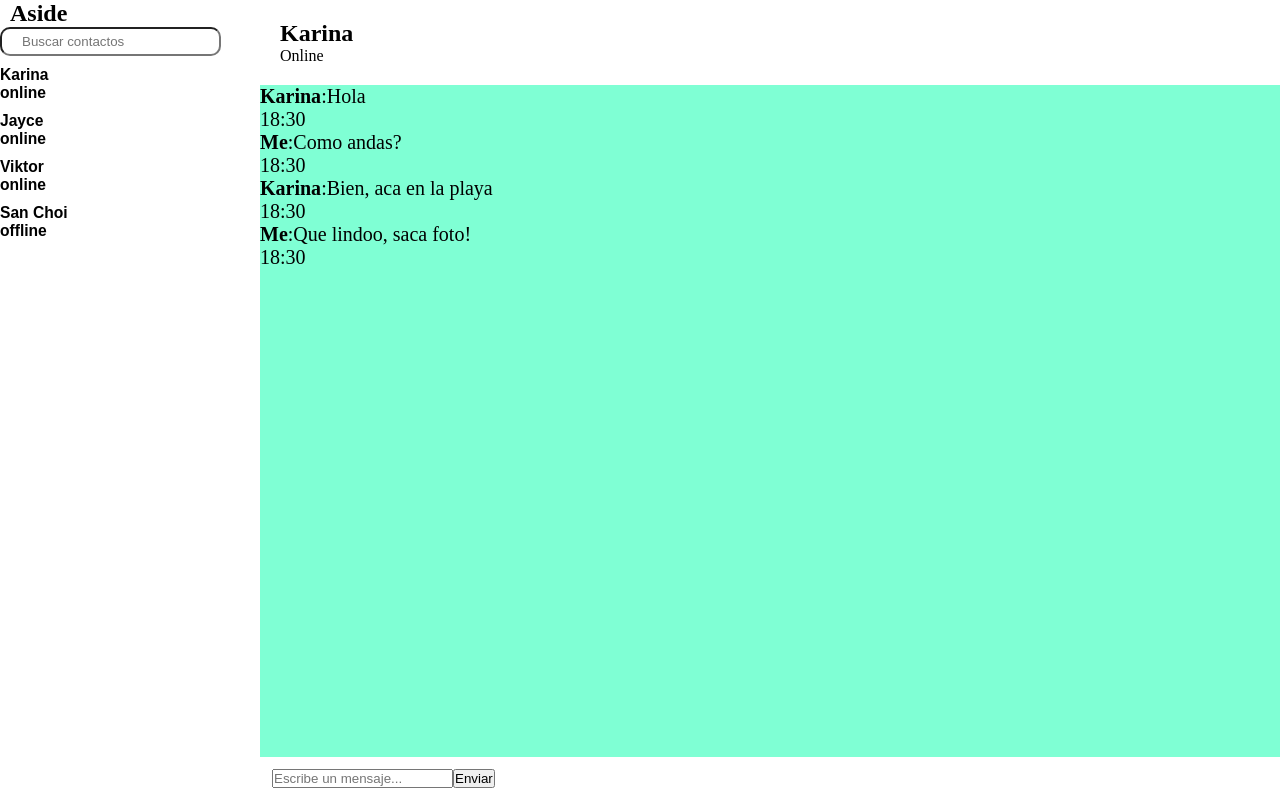
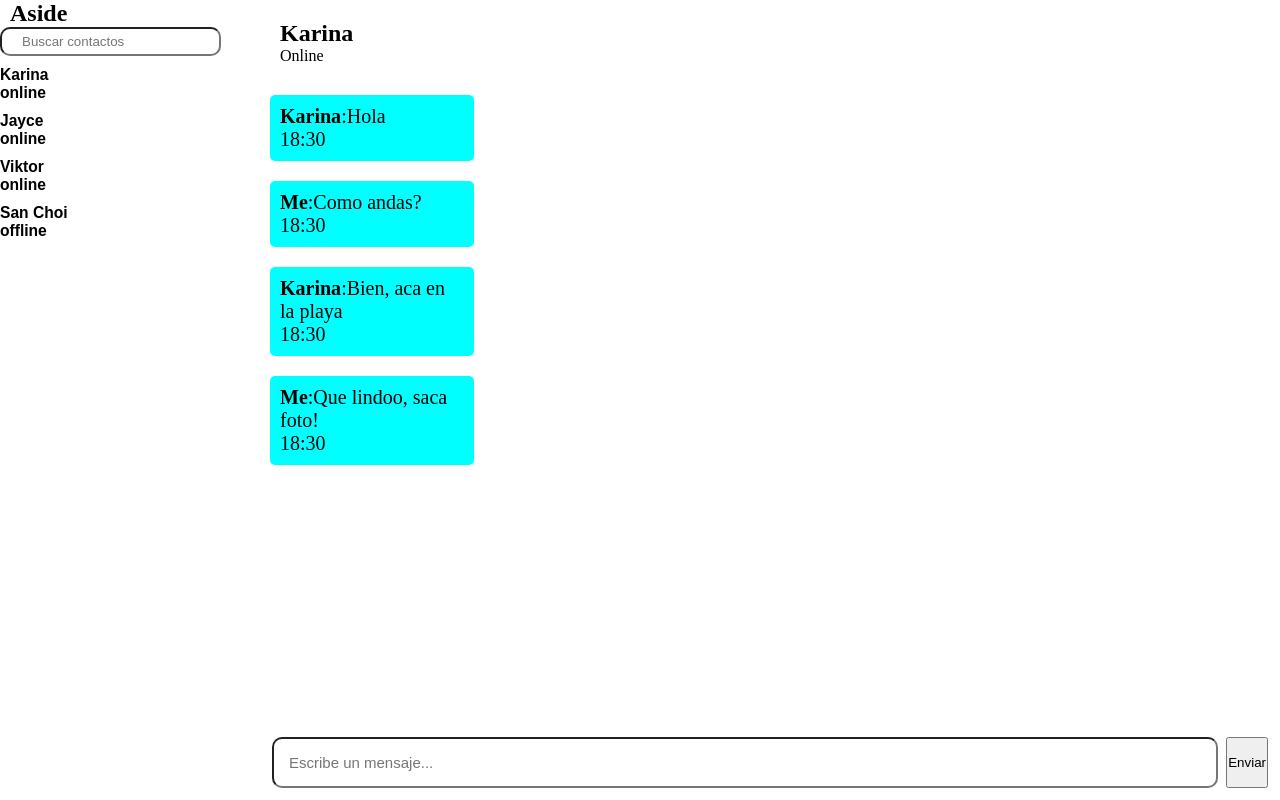
Before and after one commit to ZoeValverde/utn-trabajo-final-frontend, a React (Vite) app: page / in a window 1280 px wide. Built offline with nearby package versions, Linux system fonts and the light colour scheme.

Commit message:
style: chat panel and add Hook for chat-body

```diff
--- a/src/assets/components/Chat.jsx
+++ b/src/assets/components/Chat.jsx
@@ -1,18 +1,21 @@
-import { useState } from "react";
+import { useState, useRef, useEffect } from "react";
 import { messages as mockMessages } from "../services/mockApi.js";
 
 const Chat = () => {
     const [messages, setMessages] = useState(mockMessages);
-    const [text, setText]= useState("")
+  const [text, setText] = useState("")
+
+  const chatBodyRef= useRef(null)
 
     const handleChangeText = (event) => {
         setText(event.target.value)
   }
 
   const handleKeyDown = (event) => {
-    if(event.key==="Enter"){sendMessage()}
+
+    if (event.key === "Enter") { sendMessage() }
+
 }
-
 
     const sendMessage = () => {
         const currentTime= new Date()
@@ -27,13 +30,16 @@ const Chat = () => {
         setText("")
     }
 
+  useEffect(() => {
+    if(chatBodyRef.current){chatBodyRef.current.scrollTop = chatBodyRef.current.scrollHeight}
+  },[messages])
   return (
     <section className="panel-chat">
       <header>
         <h2>Karina</h2>
         <p>Online</p>
       </header>
-      <div className="chat-body">
+      <div className="chat-body" ref={chatBodyRef}>
         {messages.map((message) => (
           <div key={message.id}
             className={`message ${message.author === "me" ? "me" : "recieved"}`}>
--- a/src/assets/style/main.css
+++ b/src/assets/style/main.css
@@ -60,13 +60,33 @@ border: none;
 
 
 .chat-body{
+    display: flex;
+    flex-direction: column;
     flex: 1;
-    background-color: aquamarine;
     font-size: 20px;
     overflow-y: auto;
+    scrollbar-width: 100%;
 }
 
+.message{
+    background-color: aqua;
+    padding: 10px;
+    margin: 10px;
+    width: 20%;
+    border-radius: 5px;
+}
+
+
+
 .chat-input{
+display: flex;
 padding: 12px;
 
 }
+.chat-input input{
+    padding: 15px;
+    flex: 1;
+    border-radius: 10px;
+    margin-right: 8px ;
+    font-size: 15px;
+}
```
